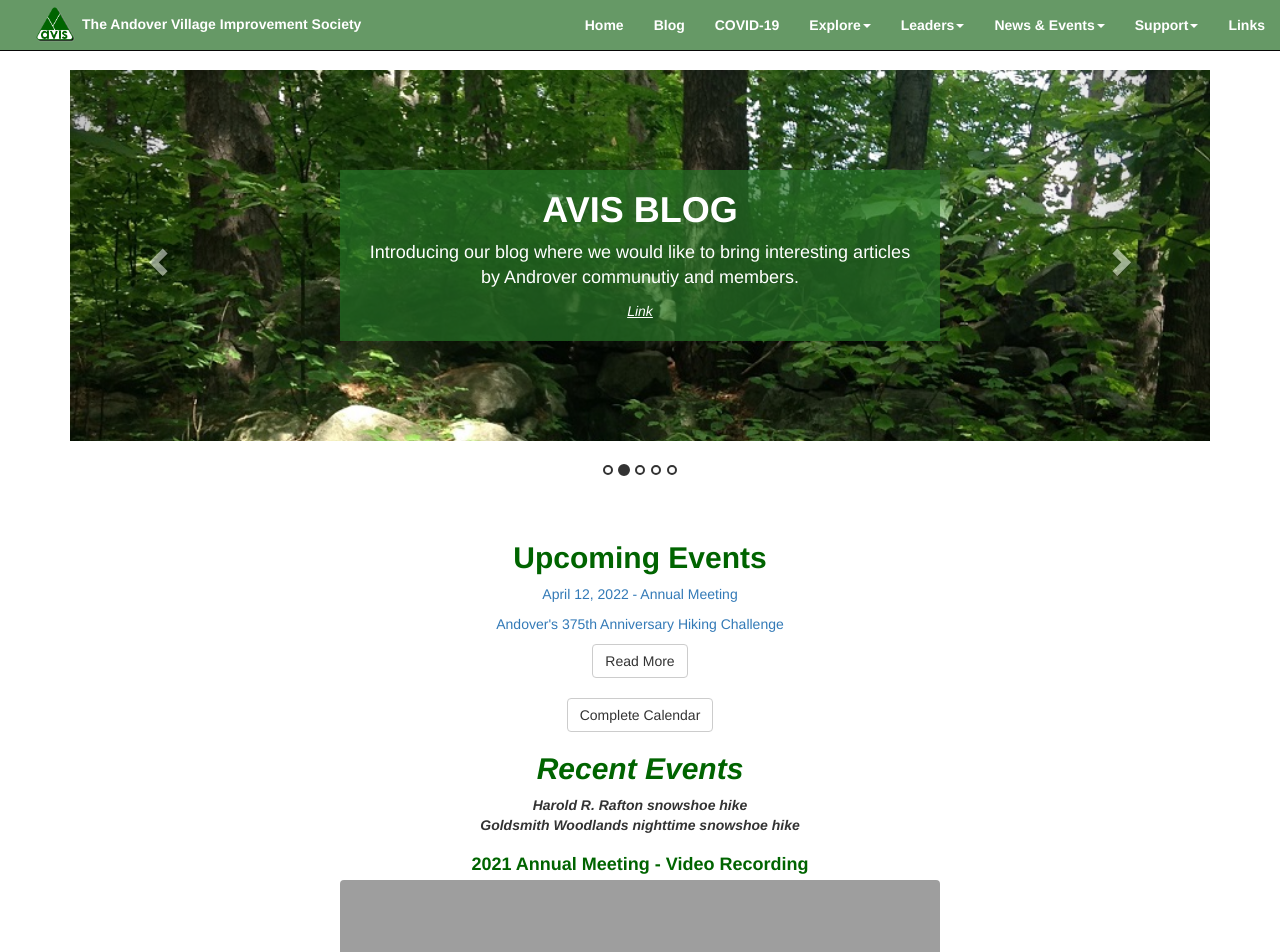
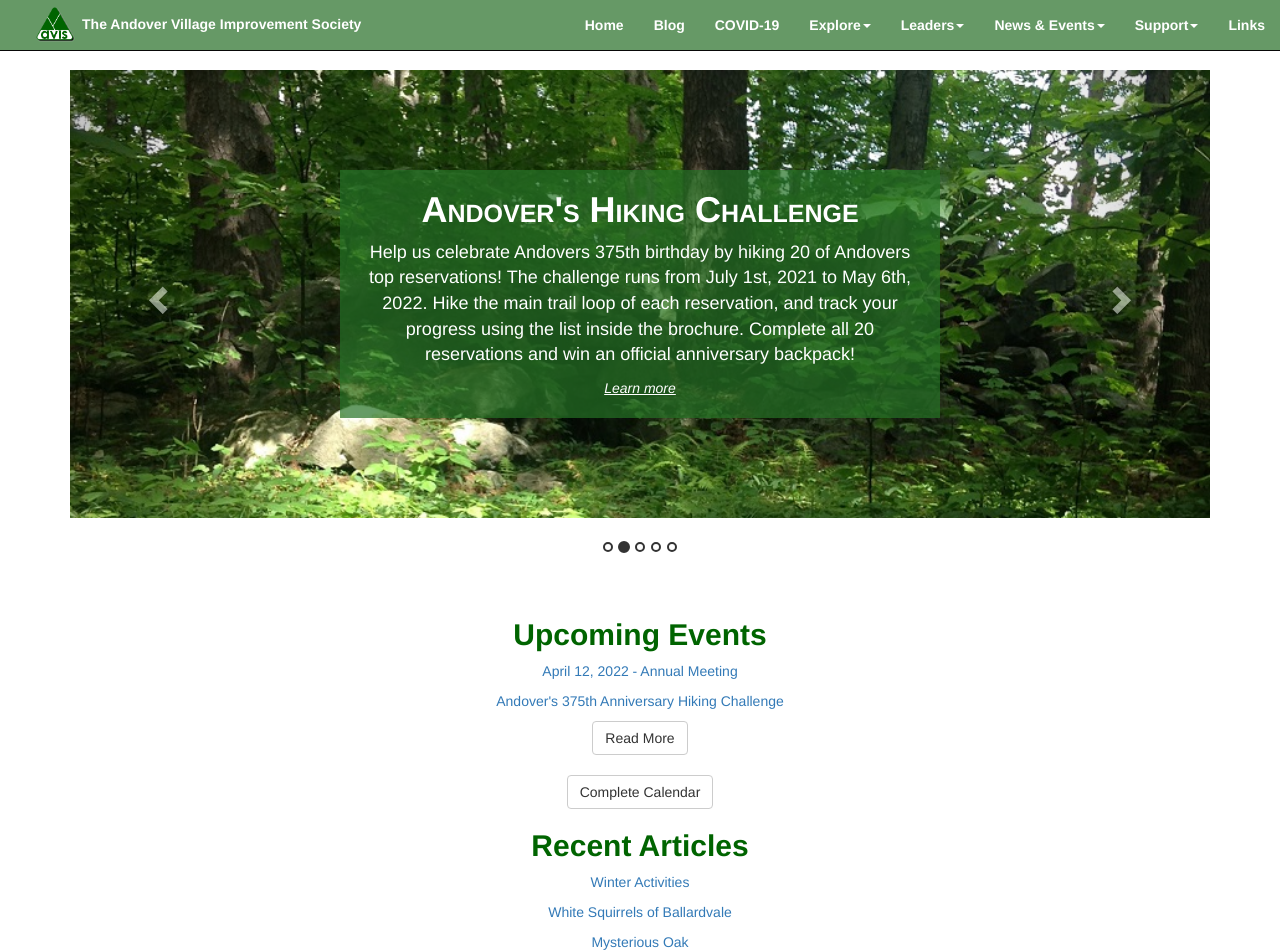
Before and after one commit to avisandover/avis-website, a Jekyll site: the page built from index.html, in a window 1280 px wide and 1400 px high. Shown: the top 952 px of the window. Built offline with Jekyll 4.4.1, drawn with Linux system fonts in a browser that asks for light colours; nearby versions of some CDN libraries; grey boxes are pictures that could not be loaded.

Commit message:
Link updates

```diff
--- a/index.html
+++ b/index.html
@@ -21,6 +21,22 @@
         <div class="item active">
           <header>
               <div>
+                <h1>About</h1>
+
+                <p>Founded in 1894 as The Andover Village Improvement Society, AVIS is one of the oldest land
+                  conservation organizations in the country. AVIS manages more than 30 reservations comprising
+                  more than 1,200 acres in the Town of Andover. It relies on a corps of volunteers to lead the
+                  organization and to provide maintenance of its recreational trails and stewardship for the
+                  land and its wildlife habitat. Donations from community members and grant sources provide the
+                  funds to acquire, protect and manage its reservations.
+                </p>
+              </div>
+            </header>
+        </div>
+
+        <div class="item">
+          <header>
+              <div>
                 <h1>Andover's Hiking Challenge</h1>
 
                 <p>Help us celebrate Andovers 375th birthday by hiking 20 of Andovers top reservations!
@@ -30,18 +46,6 @@
                 </p>
 
                 <a href="https://www.andover375.org/events/help-us-celebrate-andovers-375th-birthday-by-hiking-20-of-andovers-top-reservations">Learn more</a>
-              </div>
-            </header>
-        </div>
-
-        <div class="item">
-          <header>
-              <div>
-                <h1>AVIS BLOG</h1>
-
-                <p>Introducing our blog where we would like to bring interesting articles by Androver communutiy and members.</p>
-
-                <a href="https://blog.avisandover.org">Link</a>
               </div>
             </header>
         </div>
@@ -62,8 +66,6 @@
               </div>
             </header>
         </div>
-
-
 
         <div class="item">
           <header>
@@ -92,9 +94,12 @@
                     AVIS manages its reservations to protect native habitat and provide opportunities for the public to experience, enjoy and learn
                     about nature through passive recreation.</p>
 
-                  <h3>Founded in 1894, AVIS is one of the oldest conservation organizations in the country</h3>
+                  <p>
+                    Founded in 1894, AVIS (<a href="/assets/docs/2014%20The%20Andovers%20AVIS%20Article.pdf">article</a>) is one of the oldest conservation organizations in the country<br/>
 
-                  <a href="/assets/docs/2014%20The%20Andovers%20AVIS%20Article.pdf">Read The Andovers Magazine article on AVIS</a>
+                  </p>
+
+
                 </div>
               </header>
         </div>
@@ -139,9 +144,17 @@
             <a href="/calendar.html" class="btn btn-default">Complete Calendar</a>
           </div>
 
-          <h2><em>Recent Events</em></h2>
+          <h2>Recent Articles</h2>
+          <p><a href="https://blog.avisandover.org/2022/02/winter-activities/">Winter Activities</a></p>
+          <p><a href="https://blog.avisandover.org/2022/01/white-squirrels-of-ballardvale/">White Squirrels of Ballardvale</a></p>
+          <p><a href="https://blog.avisandover.org/2022/01/the-mysterious-oak/">Mysterious Oak</a></p>
+          <div>
+            <a href="https://blog.avisandover.org/" class="btn btn-default">Read More</a>
+          </div>
+
+          <!-- <h2><em>Recent Events</em></h2>
           <strong><font><em>Harold R. Rafton snowshoe hike</em></font></strong><br>
-          <strong><font><em>Goldsmith Woodlands nighttime snowshoe hike</em></font></strong><br>
+          <strong><font><em>Goldsmith Woodlands nighttime snowshoe hike</em></font></strong><br> -->
 
             <p>
               <h3>2021 Annual Meeting - Video Recording</h3>
```
Also changed, not shown: links.html (+10 -10 lines).
